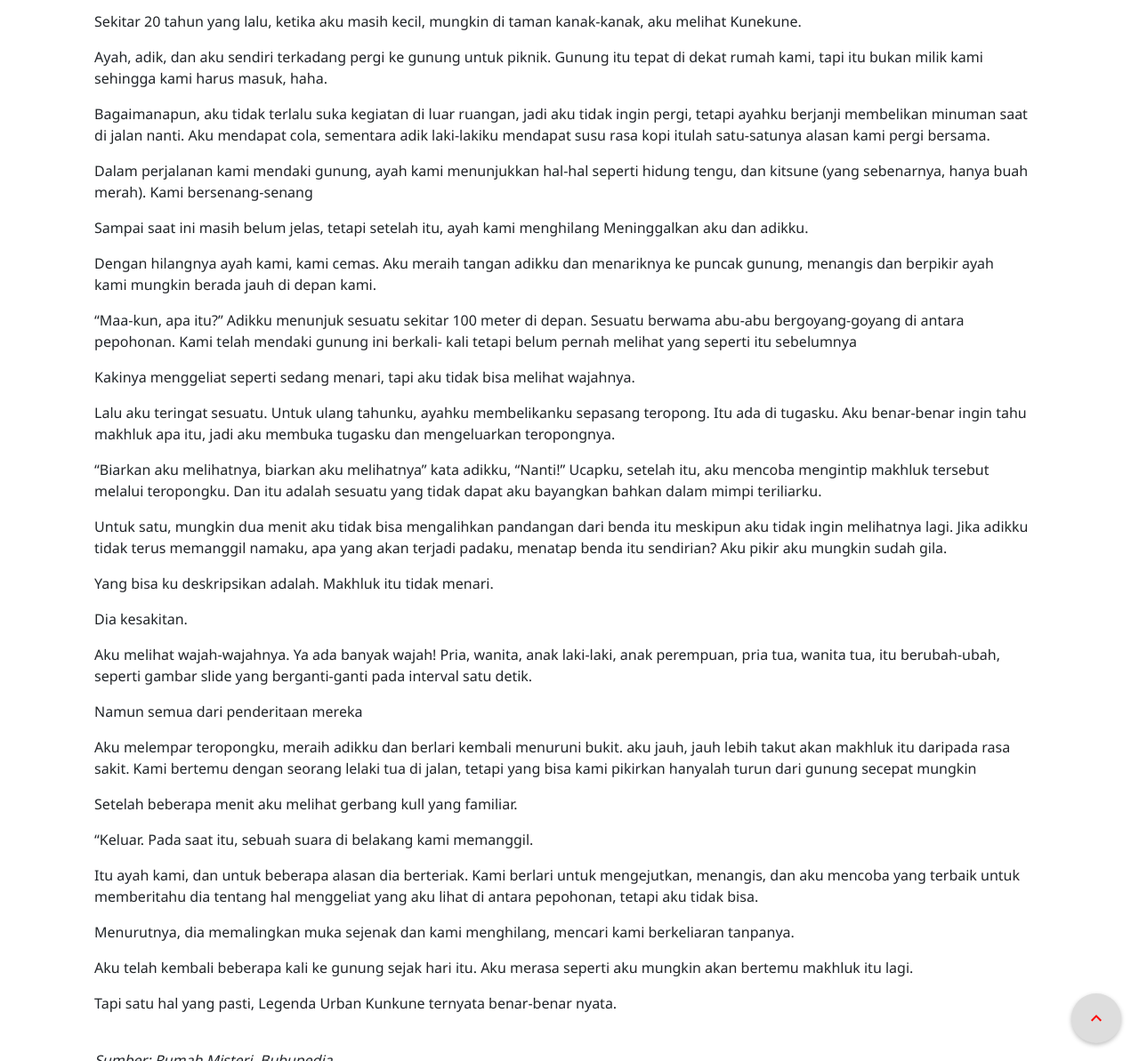
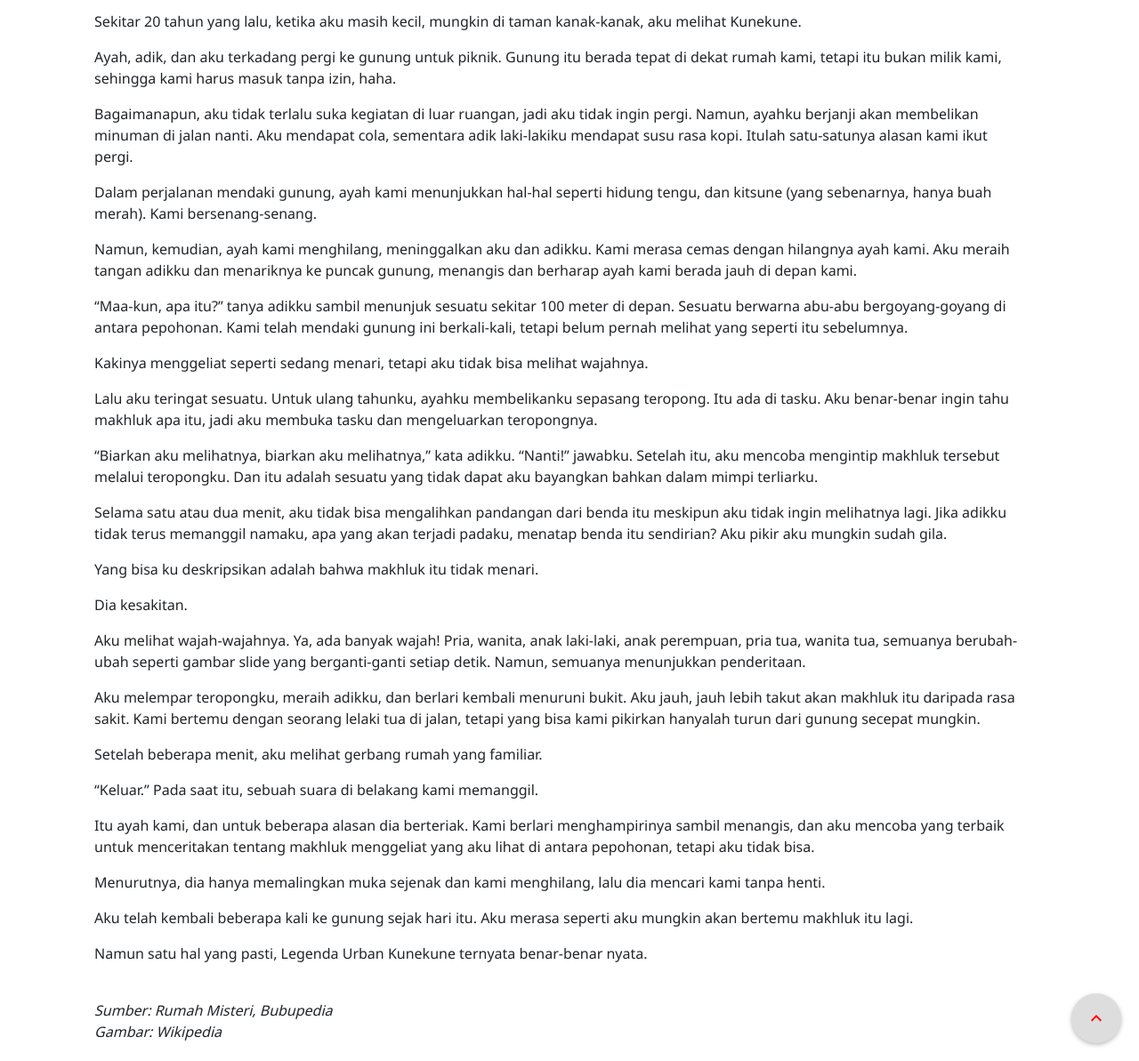
Before and after one commit to ajisetiawan716/ajisetiawan716.github.io, a Jekyll site: the page built from _posts/2024-05-25-urban-legend-sosok-putih-kunekune.md, in a window 1280 px wide and 1400 px high, scrolled down 945 px. Shown: the part 207-1400 px from the top of the window at 89% size. Built offline with Jekyll 4.4.1, drawn with Linux system fonts in a browser that asks for light colours; nearby versions of some CDN libraries; comment, search, counter and statistics services are not loaded; a style sheet for code colours, icons or effects is not loaded.

Commit message:
Add files via upload

```diff
--- a/_posts/2024-05-25-urban-legend-sosok-putih-kunekune.md
+++ b/_posts/2024-05-25-urban-legend-sosok-putih-kunekune.md
@@ -17,47 +17,43 @@ title: 'Urban Legend: Sosok Putih Kunekune'
 
 Sekitar 20 tahun yang lalu, ketika aku masih kecil, mungkin di taman kanak-kanak, aku melihat Kunekune.
 
-Ayah, adik, dan aku sendiri terkadang pergi ke gunung untuk piknik. Gunung itu tepat di dekat rumah kami, tapi itu bukan milik kami sehingga kami harus masuk, haha.
+Ayah, adik, dan aku terkadang pergi ke gunung untuk piknik. Gunung itu berada tepat di dekat rumah kami, tetapi itu bukan milik kami, sehingga kami harus masuk tanpa izin, haha.
 
-Bagaimanapun, aku tidak terlalu suka kegiatan di luar ruangan, jadi aku tidak ingin pergi, tetapi ayahku berjanji membelikan minuman saat di jalan nanti. Aku mendapat cola, sementara adik laki-lakiku mendapat susu rasa kopi itulah satu-satunya alasan kami pergi bersama.
+Bagaimanapun, aku tidak terlalu suka kegiatan di luar ruangan, jadi aku tidak ingin pergi. Namun, ayahku berjanji akan membelikan minuman di jalan nanti. Aku mendapat cola, sementara adik laki-lakiku mendapat susu rasa kopi. Itulah satu-satunya alasan kami ikut pergi.
 
-Dalam perjalanan kami mendaki gunung, ayah kami menunjukkan hal-hal seperti hidung tengu, dan kitsune (yang sebenarnya, hanya buah merah). Kami bersenang-senang
+Dalam perjalanan mendaki gunung, ayah kami menunjukkan hal-hal seperti hidung tengu, dan kitsune (yang sebenarnya, hanya buah merah). Kami bersenang-senang.
 
-Sampai saat ini masih belum jelas, tetapi setelah itu, ayah kami menghilang Meninggalkan aku dan adikku.
+Namun, kemudian, ayah kami menghilang, meninggalkan aku dan adikku. Kami merasa cemas dengan hilangnya ayah kami. Aku meraih tangan adikku dan menariknya ke puncak gunung, menangis dan berharap ayah kami berada jauh di depan kami.
 
-Dengan hilangnya ayah kami, kami cemas. Aku meraih tangan adikku dan menariknya ke puncak gunung, menangis dan berpikir ayah kami mungkin berada jauh di depan kami.
+"Maa-kun, apa itu?" tanya adikku sambil menunjuk sesuatu sekitar 100 meter di depan. Sesuatu berwarna abu-abu bergoyang-goyang di antara pepohonan. Kami telah mendaki gunung ini berkali-kali, tetapi belum pernah melihat yang seperti itu sebelumnya.
 
-"Maa-kun, apa itu?" Adikku menunjuk sesuatu sekitar 100 meter di depan. Sesuatu berwama abu-abu bergoyang-goyang di antara pepohonan. Kami telah mendaki gunung ini berkali- kali tetapi belum pernah melihat yang seperti itu sebelumnya
+Kakinya menggeliat seperti sedang menari, tetapi aku tidak bisa melihat wajahnya.
 
-Kakinya menggeliat seperti sedang menari, tapi aku tidak bisa melihat wajahnya.
+Lalu aku teringat sesuatu. Untuk ulang tahunku, ayahku membelikanku sepasang teropong. Itu ada di tasku. Aku benar-benar ingin tahu makhluk apa itu, jadi aku membuka tasku dan mengeluarkan teropongnya.
 
-Lalu aku teringat sesuatu. Untuk ulang tahunku, ayahku membelikanku sepasang teropong. Itu ada di tugasku. Aku benar-benar ingin tahu makhluk apa itu, jadi aku membuka tugasku dan mengeluarkan teropongnya.
+"Biarkan aku melihatnya, biarkan aku melihatnya," kata adikku. "Nanti!" jawabku. Setelah itu, aku mencoba mengintip makhluk tersebut melalui teropongku. Dan itu adalah sesuatu yang tidak dapat aku bayangkan bahkan dalam mimpi terliarku.
 
-"Biarkan aku melihatnya, biarkan aku melihatnya" kata adikku, "Nanti!" Ucapku,  setelah itu, aku mencoba mengintip makhluk tersebut melalui teropongku. Dan itu adalah sesuatu yang tidak dapat aku bayangkan bahkan dalam mimpi teriliarku.
+Selama satu atau dua menit, aku tidak bisa mengalihkan pandangan dari benda itu meskipun aku tidak ingin melihatnya lagi. Jika adikku tidak terus memanggil namaku, apa yang akan terjadi padaku, menatap benda itu sendirian? Aku pikir aku mungkin sudah gila.
 
-Untuk satu, mungkin dua menit aku tidak bisa mengalihkan pandangan dari benda itu meskipun aku tidak ingin melihatnya lagi. Jika adikku tidak terus memanggil namaku, apa yang akan terjadi padaku, menatap benda itu sendirian? Aku pikir aku mungkin sudah gila.
-
-Yang bisa ku deskripsikan adalah. Makhluk itu tidak menari.
+Yang bisa ku deskripsikan adalah bahwa makhluk itu tidak menari.
 
 Dia kesakitan.
 
-Aku melihat wajah-wajahnya. Ya ada banyak wajah! Pria, wanita, anak laki-laki, anak perempuan, pria tua, wanita tua, itu berubah-ubah, seperti gambar slide yang berganti-ganti pada interval satu detik.
+Aku melihat wajah-wajahnya. Ya, ada banyak wajah! Pria, wanita, anak laki-laki, anak perempuan, pria tua, wanita tua, semuanya berubah-ubah seperti gambar slide yang berganti-ganti setiap detik. Namun, semuanya menunjukkan penderitaan.
 
-Namun semua dari penderitaan mereka
+Aku melempar teropongku, meraih adikku, dan berlari kembali menuruni bukit. Aku jauh, jauh lebih takut akan makhluk itu daripada rasa sakit. Kami bertemu dengan seorang lelaki tua di jalan, tetapi yang bisa kami pikirkan hanyalah turun dari gunung secepat mungkin.
 
-Aku melempar teropongku, meraih adikku dan berlari kembali menuruni bukit. aku jauh, jauh lebih takut akan makhluk itu daripada rasa sakit. Kami bertemu dengan seorang lelaki tua di jalan, tetapi yang bisa kami pikirkan hanyalah turun dari gunung secepat mungkin
+Setelah beberapa menit, aku melihat gerbang rumah yang familiar.
 
-Setelah beberapa menit aku melihat gerbang kull yang familiar.
+"Keluar." Pada saat itu, sebuah suara di belakang kami memanggil.
 
-"Keluar. Pada saat itu, sebuah suara di belakang kami memanggil.
+Itu ayah kami, dan untuk beberapa alasan dia berteriak. Kami berlari menghampirinya sambil menangis, dan aku mencoba yang terbaik untuk menceritakan tentang makhluk menggeliat yang aku lihat di antara pepohonan, tetapi aku tidak bisa.
 
-Itu ayah kami, dan untuk beberapa alasan dia berteriak. Kami berlari untuk mengejutkan, menangis, dan aku mencoba yang terbaik untuk memberitahu dia tentang hal menggeliat yang aku lihat di antara pepohonan, tetapi aku tidak bisa.
-
-Menurutnya, dia memalingkan muka sejenak dan kami menghilang, mencari kami berkeliaran tanpanya.
+Menurutnya, dia hanya memalingkan muka sejenak dan kami menghilang, lalu dia mencari kami tanpa henti.
 
 Aku telah kembali beberapa kali ke gunung sejak hari itu. Aku merasa seperti aku mungkin akan bertemu makhluk itu lagi.
 
-Tapi satu hal yang pasti, Legenda Urban Kunkune ternyata benar-benar nyata.
+Namun satu hal yang pasti, Legenda Urban Kunekune ternyata benar-benar nyata.
 
 
 <br>
```
